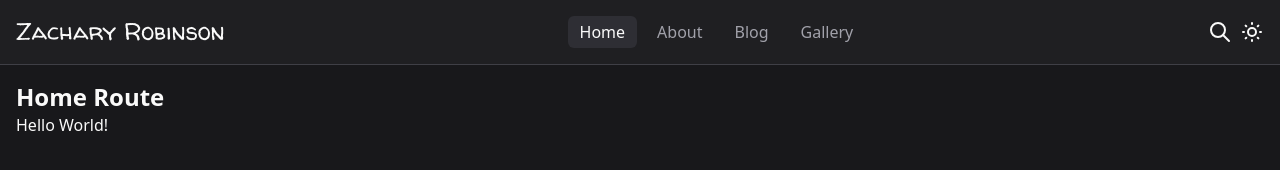
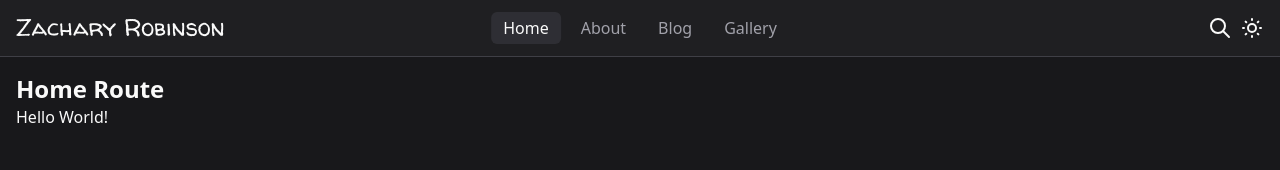
Before and after one commit to zsrobinson/portfolio, an Astro site: page / in a window 1280 px wide. Built offline with nearby package versions, Linux system fonts and the light colour scheme; Astro itself is replaced by a stand-in of ours.

Commit message:
*actually* center navigation menu

```diff
--- a/src/components/navbar.astro
+++ b/src/components/navbar.astro
@@ -9,7 +9,7 @@ import ThemeIcon from "./theme-icon";
 >
   <div class="container mx-auto flex justify-between p-4 items-center">
     <h1 class="font-handwriting text-2xl leading-none">Zachary Robinson</h1>
-    <nav class="flex gap-2">
+    <nav class="flex gap-2 absolute left-1/2 -translate-x-1/2">
       <NavbarLink href="/">Home</NavbarLink>
       <NavbarLink href="/about">About</NavbarLink>
       <NavbarLink href="/blog">Blog</NavbarLink>
```
